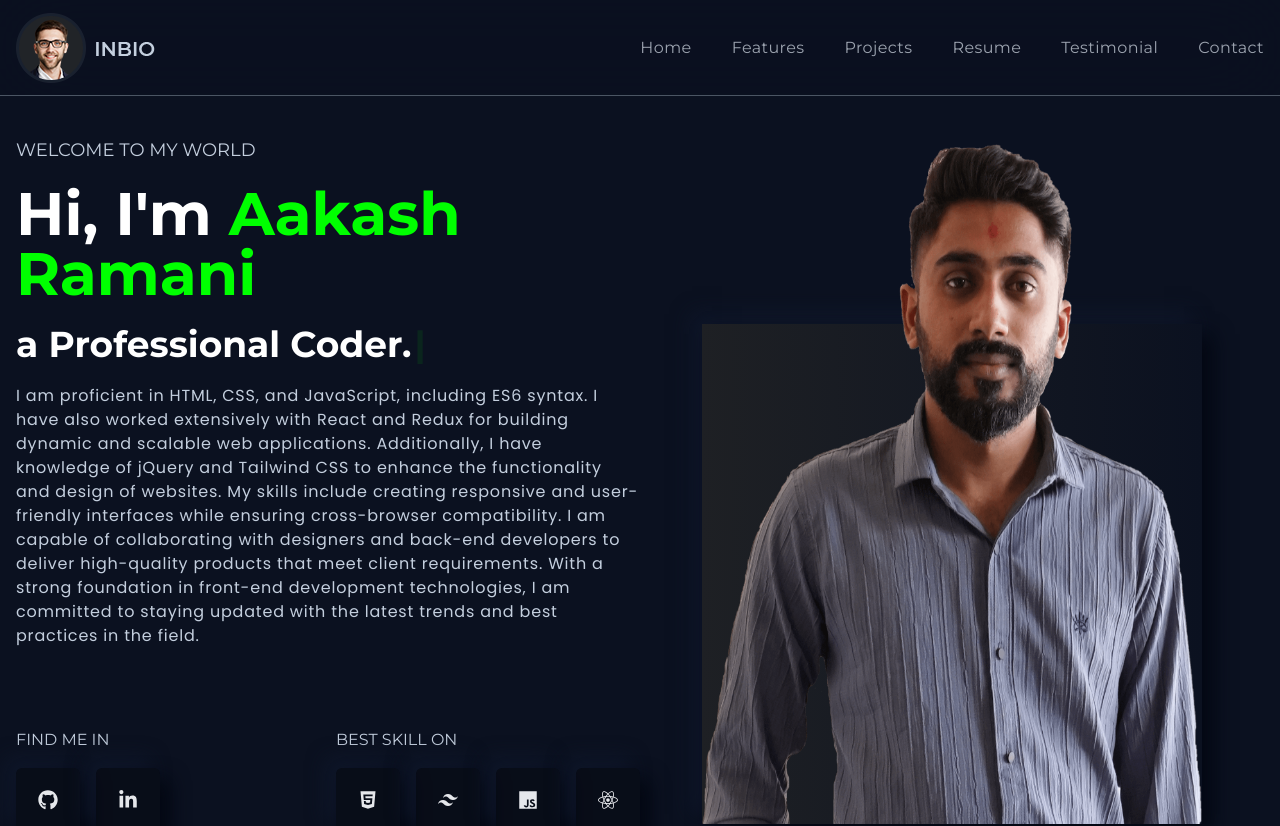
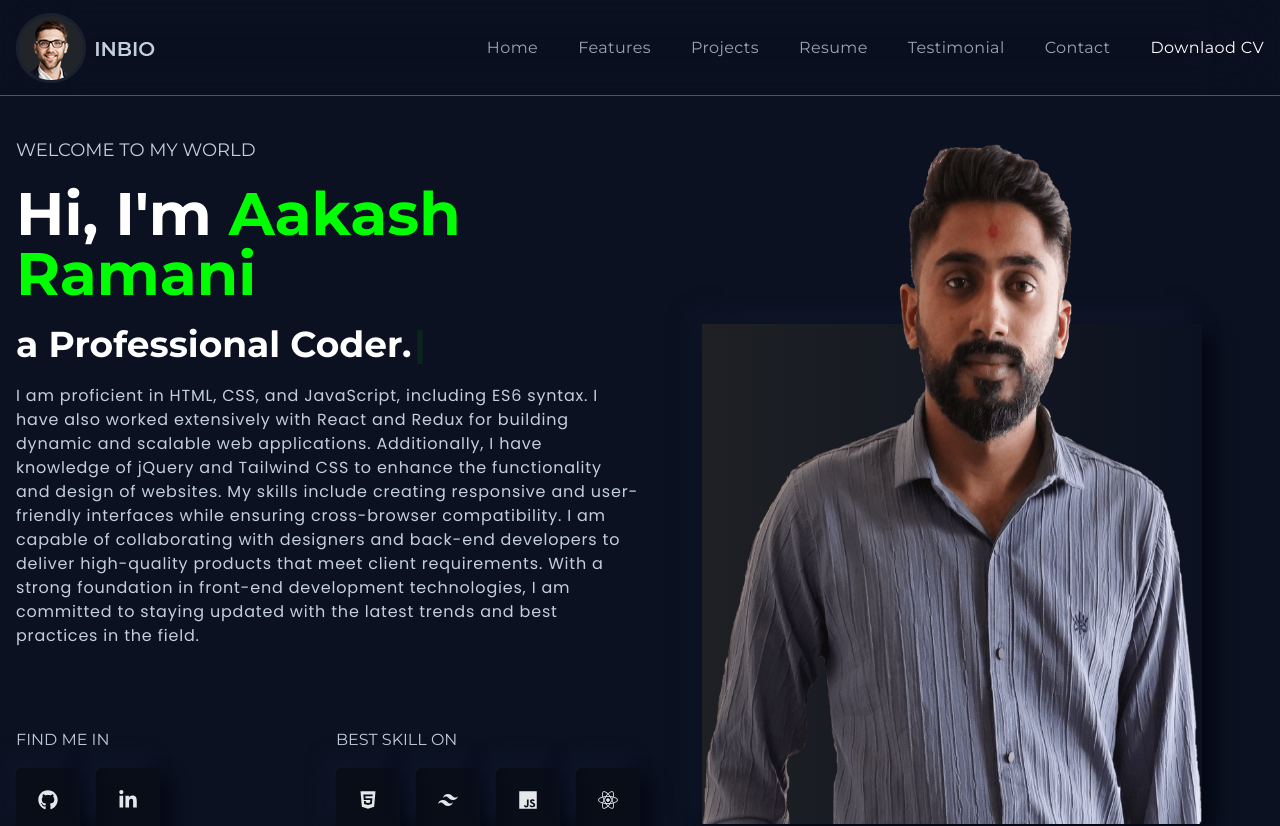
Before and after one commit to AksRamani/PortfolioV2, a React (Vite) app: page / in a window 1280 px wide. Shown: the top 826 px of the page. Built offline with nearby package versions, Linux system fonts and the light colour scheme.

Commit message:
ADD btn for download cv

```diff
--- a/src/components/LeftBanner.tsx
+++ b/src/components/LeftBanner.tsx
@@ -34,7 +34,7 @@ const LeftBanner = () => {
             Find me in
           </h2>
           <div className="flex gap-4">
-            <a href="https://www.youtube.com/@reactjsBD" target="_blank">
+            <a href="https://github.com/AksRamani" target="_blank">
               <span className="bannerIcon">
                 <FaGithub />
               </span>
@@ -45,7 +45,7 @@ const LeftBanner = () => {
               </span>
             </a> */}
             <a
-              href="https://www.linkedin.com/in/noor-mohammad-ab2245193/"
+              href="https://www.linkedin.com/in/aakash-ramani-541321235/"
               target="_blank"
             >
               <span className="bannerIcon">
--- a/src/components/Navbar.tsx
+++ b/src/components/Navbar.tsx
@@ -31,7 +31,15 @@ const Navbar = () => {
                 {title}
               </Link>
             </li>
+
           ))}
+          <li className="text-base font-normal text-gray-400 tracking-wide cursor-pointer hover:text-designColor duration-300">
+            <a className="active">
+              <span className="">
+                Downlaod CV
+              </span>
+            </a>
+          </li>
         </ul>
         <span
           onClick={() => setShowMenu(!showMenu)}
```
